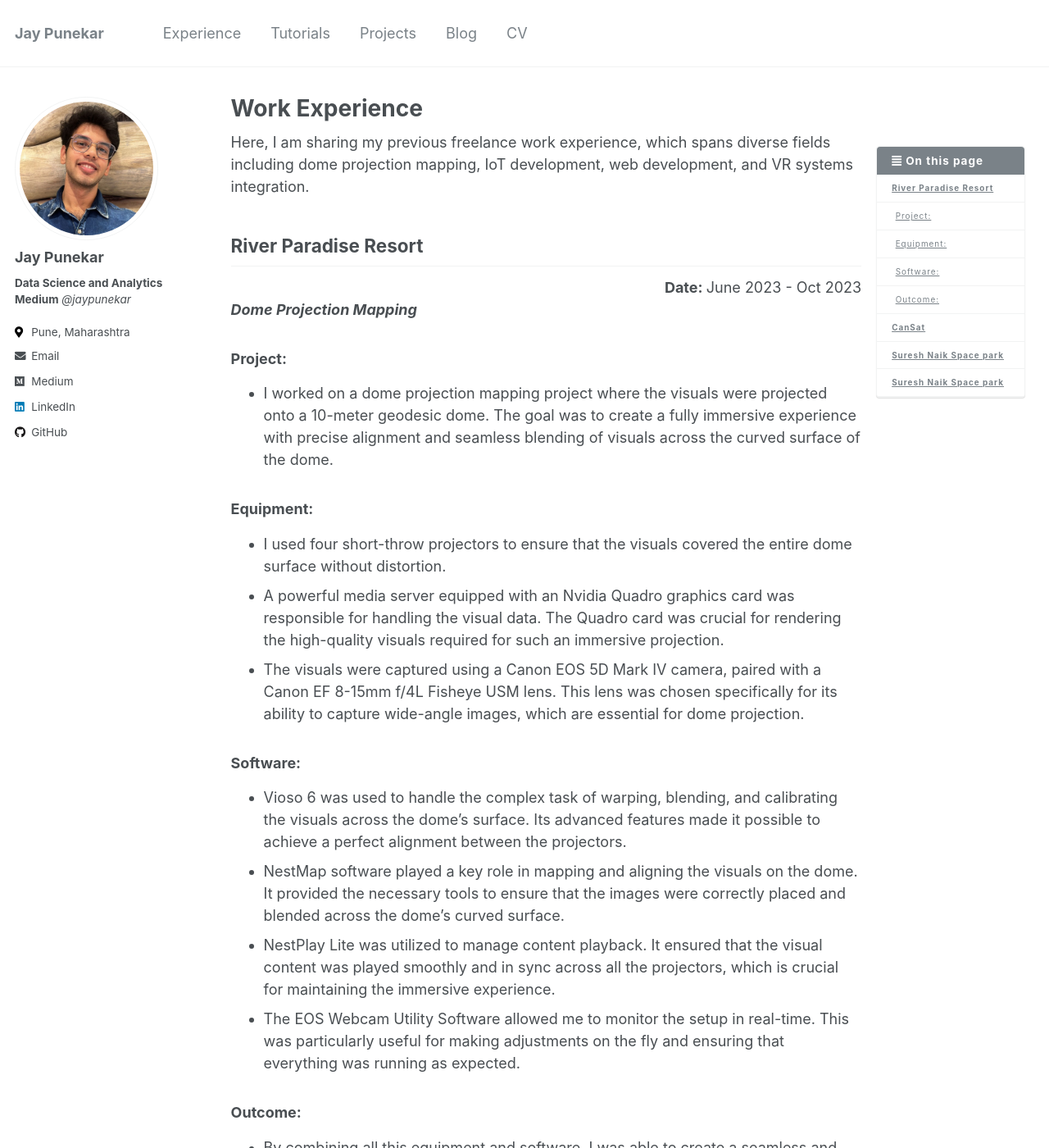
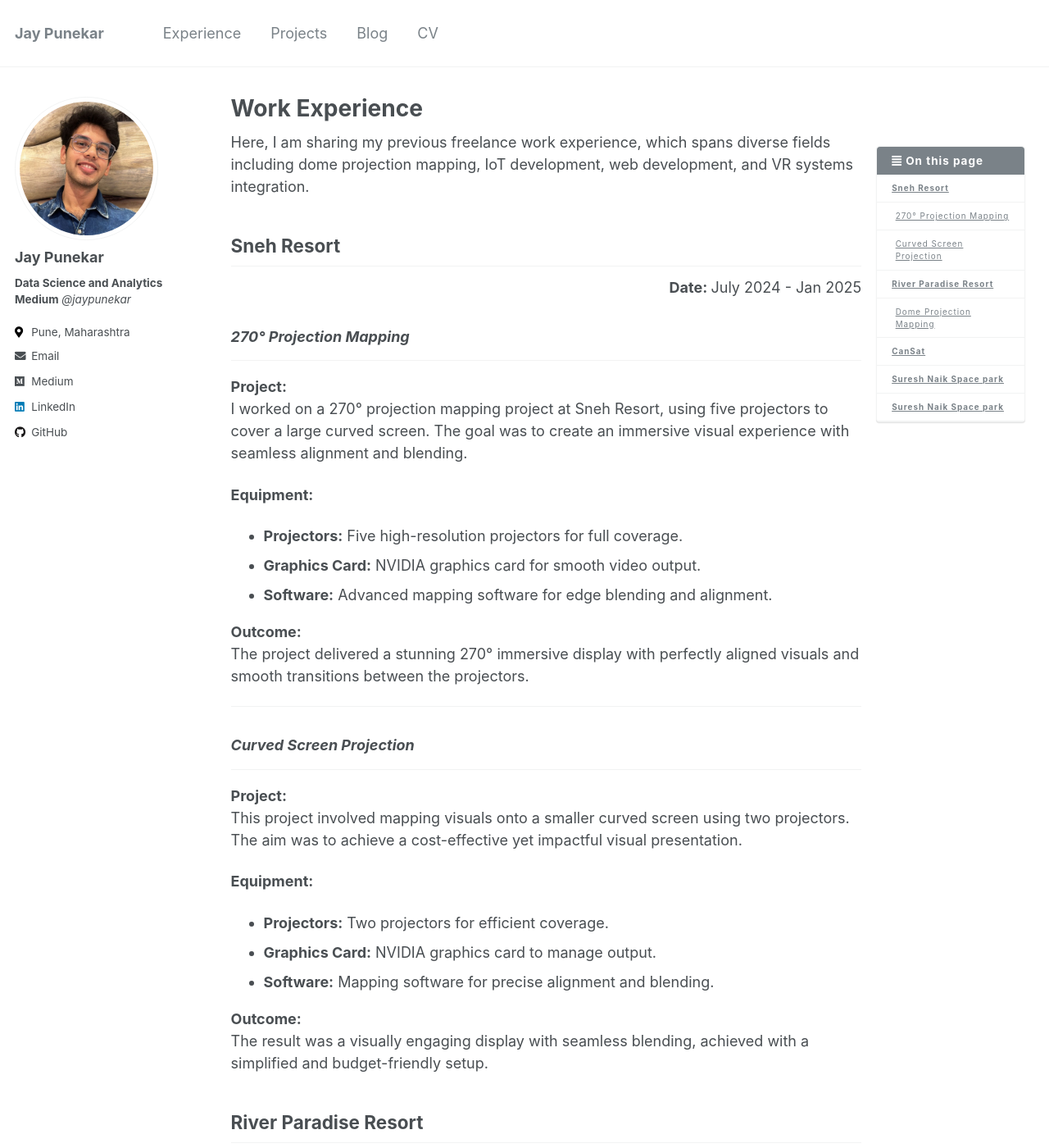
Before and after one commit to jaypunekar/jaypunekar.github.io, a Jekyll site: the page built from _pages/experience.md, in a window 1280 px wide and 1400 px high. Shown: the whole window at 82% size. Built offline with Jekyll 4.4.1, drawn with Linux system fonts in a browser that asks for light colours; some of the changed text lies outside the part shown.

```diff
--- a/_data/navigation.yml
+++ b/_data/navigation.yml
@@ -3,8 +3,8 @@ main:
   - title: "Experience"
     url: /experience/
 
-  - title: "Tutorials"
-    url: /tutorials/
+  # - title: "Tutorials"
+  #   url: /tutorials/
 
   # - title: "CatOS"
   #   url: /catos/
--- a/_pages/experience.md
+++ b/_pages/experience.md
@@ -10,26 +10,63 @@ header:
 
 Here, I am sharing my previous freelance work experience, which spans diverse fields including dome projection mapping, IoT development, web development, and VR systems integration.
 
+## Sneh Resort
+<div align="right"><b>Date: </b>July 2024 - Jan 2025</div>
+
+### *270° Projection Mapping*
+---
+
+**Project:**
+I worked on a 270° projection mapping project at Sneh Resort, using five projectors to cover a large curved screen. The goal was to create an immersive visual experience with seamless alignment and blending.
+
+**Equipment:**
+- **Projectors:** Five high-resolution projectors for full coverage.
+- **Graphics Card:** NVIDIA graphics card for smooth video output.
+- **Software:** Advanced mapping software for edge blending and alignment.
+
+**Outcome:**
+The project delivered a stunning 270° immersive display with perfectly aligned visuals and smooth transitions between the projectors.
+
+---
+
+### *Curved Screen Projection*
+---
+
+**Project:**
+This project involved mapping visuals onto a smaller curved screen using two projectors. The aim was to achieve a cost-effective yet impactful visual presentation.
+
+**Equipment:**
+- **Projectors:** Two projectors for efficient coverage.
+- **Graphics Card:** NVIDIA graphics card to manage output.
+- **Software:** Mapping software for precise alignment and blending.
+
+**Outcome:**
+The result was a visually engaging display with seamless blending, achieved with a simplified and budget-friendly setup.
+
+
 ## River Paradise Resort
-<div align="right"><b>Date: </b>June 2023 - Oct 2023</div>
-*<b>Dome Projection Mapping</b>*
+<div align="right"><b>Date: </b>June 2023 - Nov 2024</div>
 
-### Project:
-  - I worked on a dome projection mapping project where the visuals were projected onto a 10-meter geodesic dome. The goal was to create a fully immersive experience with precise alignment and seamless blending of visuals across the curved surface of the dome.
+### *Dome Projection Mapping*
+---
 
-### Equipment:
-  - I used four short-throw projectors to ensure that the visuals covered the entire dome surface without distortion.
-  - A powerful media server equipped with an Nvidia Quadro graphics card was responsible for handling the visual data. The Quadro card was crucial for rendering the high-quality visuals required for such an immersive projection.
-  - The visuals were captured using a Canon EOS 5D Mark IV camera, paired with a Canon EF 8-15mm f/4L Fisheye USM lens. This lens was chosen specifically for its ability to capture wide-angle images, which are essential for dome projection.
+**Project:**
+I worked on a 10-meter geodesic dome projection mapping project, aiming to create a fully immersive experience with precise alignment and seamless blending of visuals.
 
-### Software:
-  - Vioso 6 was used to handle the complex task of warping, blending, and calibrating the visuals across the dome's surface. Its advanced features made it possible to achieve a perfect alignment between the projectors.
-  - NestMap software played a key role in mapping and aligning the visuals on the dome. It provided the necessary tools to ensure that the images were correctly placed and blended across the dome’s curved surface.
-  - NestPlay Lite was utilized to manage content playback. It ensured that the visual content was played smoothly and in sync across all the projectors, which is crucial for maintaining the immersive experience.
-  - The EOS Webcam Utility Software allowed me to monitor the setup in real-time. This was particularly useful for making adjustments on the fly and ensuring that everything was running as expected.
+**Equipment:**
+- Four short-throw projectors for distortion-free coverage of the entire dome.
+- Media server with an Nvidia Quadro graphics card for rendering high-quality visuals.
+- Canon EOS 5D Mark IV with a Canon EF 8-15mm f/4L Fisheye USM lens for capturing wide-angle images essential for dome projections.
 
-### Outcome:
-  - By combining all this equipment and software, I was able to create a seamless and highly immersive visual experience on the dome. The projectors, media server, and software all worked together to produce a stunning display that covered the entire surface of the dome with perfectly aligned and blended visuals.
+**Software:**
+- **Vioso 6:** Managed warping, blending, and calibration for perfect projector alignment.
+- **NestMap:** Ensured accurate mapping and blending of visuals across the dome.
+- **NestPlay Lite:** Handled smooth, synchronized content playback across all projectors.
+- **EOS Webcam Utility:** Provided real-time monitoring for on-the-fly adjustments.
+
+**Outcome:**
+This setup delivered a seamless, immersive visual experience, with perfectly aligned and blended visuals covering the entire dome surface.
+
 
 ## CanSat
 <div align="right"><b>Date: </b>Feb 2023 - July 2023</div>
```
Also changed, not shown: _pages/about.md (+3 -3 lines), _pages/software.md (+32 -19 lines), 1 other file.
